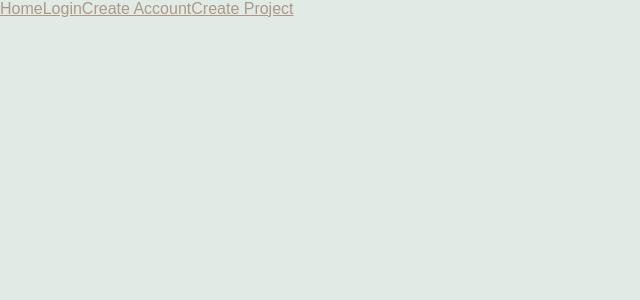
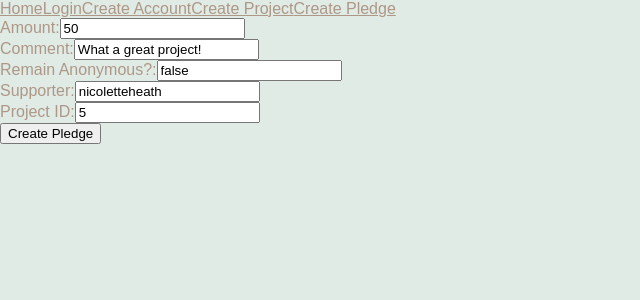
Before and after one commit to nicoletteheath/crowdfunding-project, a React (Create React App) app: page /createpledge in a window 1280 px wide. Shown: the top 300 px of the page, without its empty margins (0-640 px from the left). Built offline with nearby package versions, Linux system fonts and the light colour scheme.

Commit message:
interim update

```diff
--- a/src/App.js
+++ b/src/App.js
@@ -8,6 +8,7 @@ import LoginPage from "./pages/LoginPage";
 import CreateAccountPage from "./pages/CreateAccountPage";
 import CreateProjectPage from "./pages/CreateProjectPage";
 import EditProjectPage from  "./pages/EditProjectPage";
+import CreatePledgePage from "./pages/CreatePledgePage";
 
 
 function App() {
@@ -31,6 +32,9 @@ function App() {
                         <Route path="/editprojects/:id">
                             <EditProjectPage />
                         </Route>
+                        <Route path="/createpledge">
+                            <CreatePledgePage />
+                        </Route>
                         <Route exact path="/">
                             <HomePage />
                         </Route>
--- /dev/null
+++ b/src/components/CreatePledgeForm/CreatePledgeForm.jsx
@@ -0,0 +1,86 @@
+import React, { useState } from "react";
+import { useHistory } from "react-router-dom";
+
+    function CreatePledge() {
+
+        const [credentials, setCredentials] = useState({
+            amount: 50,
+            comment: "What a great project!",
+            anonymous: false,
+            supporter: "nicoletteheath",
+            project_id: 5
+        });
+        const history = useHistory();
+        const token = window.localStorage.getItem("token");
+
+        const handleChange = (e) => {
+            const { id, value } = e.target;
+            setCredentials((prevCredentials) => ({
+            ...prevCredentials,
+            [id]: value,
+            }));
+        };
+
+
+        const postData = async () => {
+            const response = await fetch(`${process.env.REACT_APP_API_URL}pledges/`, {
+                method: "post",
+                headers: {
+                    "Content-Type": "application/json",
+                    Authorization: `token ${token}`,
+                },
+                body: JSON.stringify(credentials),
+            }
+            );
+            return response.json();
+        };
+
+
+
+        const handleSubmit = (e) => {
+            e.preventDefault();
+            if (true
+                ) {
+                postData().then((response) => {
+                    // window.localStorage.setItem("token", response.token);
+                    history.push("/");
+                })
+                .catch((error) => {
+                    alert("you haven't filled in all criteria");
+            });
+            }
+        };
+
+
+
+
+        return (
+            <form>
+                <div>
+                    <label htmlFor="amount">Amount:</label>
+                    <input type="text" id="amount" placeholder="Enter Amount" onChange={handleChange} value={credentials.amount}/>
+                </div>
+                <div>
+                    <label htmlFor="comment">Comment:</label>
+                    <input type="text" id="comment" placeholder="comment" onChange={handleChange} value={credentials.comment}/>
+                </div>
+                <div>
+                    <label htmlFor="anonymous">Remain Anonymous?:</label>
+                    <input type="anonymous" id="anonymous" placeholder="anonymous" onChange={handleChange} value={credentials.anonymous}/>
+                </div>
+                <div>
+                    <label htmlFor="supporter">Supporter:</label>
+                    <input type="supporter" id="supporter" placeholder="Supporter" onChange={handleChange} value={credentials.supporter}/>
+                </div>
+                <div>
+                    <label htmlFor="project_id">Project ID:</label>
+                    <input type="project_id" id="project_id" placeholder="project_id" onChange={handleChange} value={credentials.project_id}/>
+                </div>
+                <button type="submit" onClick={handleSubmit}>
+                    Create Pledge
+                </button>
+            </form>
+        );
+    }
+
+    export default CreatePledge;
--- a/src/components/Nav/Nav.jsx
+++ b/src/components/Nav/Nav.jsx
@@ -29,6 +29,7 @@ function Nav() {
           )}
           <Link to="/users">Create Account</Link>
           <Link to="/createprojects">Create Project</Link>
+          <Link to="/createpledge">Create Pledge</Link>
         </nav>
       );
     }
--- /dev/null
+++ b/src/pages/CreatePledgePage.jsx
@@ -0,0 +1,8 @@
+import React from "react";
+import CreatePledge from "../components/CreatePledgeForm/CreatePledgeForm";
+
+function CreatePledgePage() {
+    return <CreatePledge/>;
+}
+
+export default CreatePledgePage;
--- a/src/pages/ProjectPage.jsx
+++ b/src/pages/ProjectPage.jsx
@@ -37,6 +37,7 @@ function ProjectPage() {
         <h2>Description: {projectData.description}</h2>
         <h3>Created at: {projectData.date_created}</h3>
         <h3>{`Status: ${projectData.is_open}`}</h3>
+        <h3>Created at: {projectData.project_id}</h3>
 
         {projectData.pledges?.length > 0 &&
             (
```
